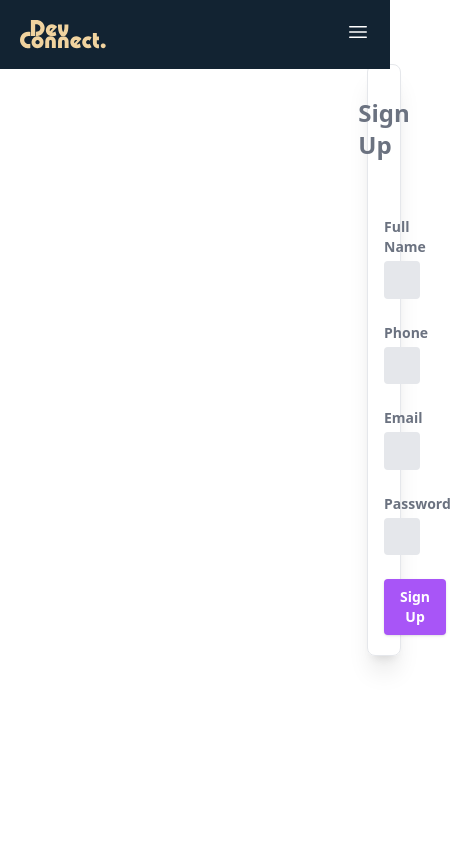
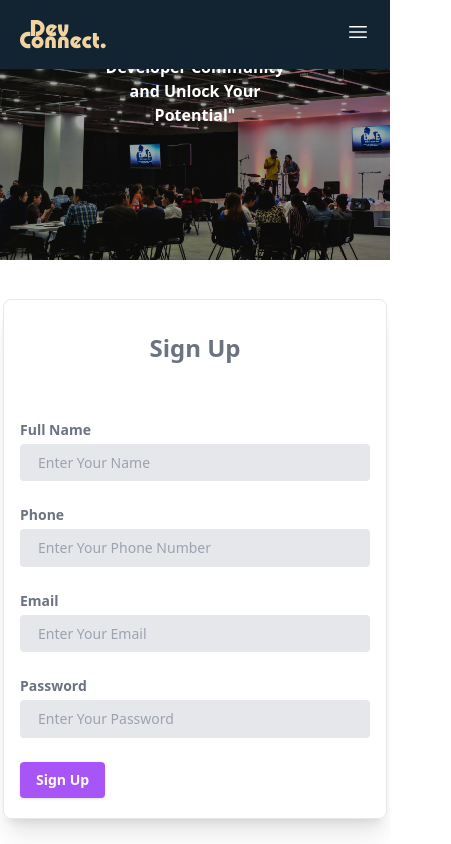
Before and after one commit to 356Adhil/DevConnect, a React (Create React App) app in the folder frontend/: page / in a window 390 px wide. Shown: the whole page, 451 px wide, since content can reach past the window. Built offline with nearby package versions, Linux system fonts and the light colour scheme.

Commit message:
SignUp validation updated...

```diff
--- a/frontend/package.json
+++ b/frontend/package.json
@@ -3,15 +3,18 @@
   "version": "0.1.0",
   "private": true,
   "dependencies": {
+    "@reduxjs/toolkit": "^1.9.3",
     "@testing-library/jest-dom": "^5.16.5",
     "@testing-library/react": "^13.4.0",
     "@testing-library/user-event": "^13.5.0",
     "formik": "^2.2.9",
     "react": "^18.2.0",
     "react-dom": "^18.2.0",
+    "react-redux": "^8.0.5",
     "react-router-dom": "^6.8.1",
     "react-scripts": "5.0.1",
     "react-slick": "^0.29.0",
+    "redux-persist": "^6.0.0",
     "slick-carousel": "^1.8.1",
     "web-vitals": "^2.1.4",
     "yup": "^1.0.2"
--- /dev/null
+++ b/frontend/src/Redux/store.js
@@ -0,0 +1,18 @@
+import {combineReducers, configureStore} from '@reduxjs/toolkit';
+import storage from 'redux-persist/lib/storage'
+import {persistReducer} from 'redux-persist'
+const persistConfig = {
+    key: 'root',
+    version: 1,
+    storage
+}
+
+const reducer = combineReducers({
+
+})
+
+const persistedReducer = persistReducer(persistConfig,reducer)
+
+export default configureStore({
+    reducer:persistedReducer
+})
--- a/frontend/src/components/user/cover/Cover.jsx
+++ b/frontend/src/components/user/cover/Cover.jsx
@@ -22,7 +22,7 @@ function Cover() {
     };
 
     return (
-        <div className='hidden md:block'>
+        <div className=''>
             <Slider {...settings}>
                 <div >
                     <img src={cover1} alt=''/>
--- a/frontend/src/components/user/login/Login.jsx
+++ b/frontend/src/components/user/login/Login.jsx
@@ -31,7 +31,7 @@ function Login() {
   });
 
   return (
-    <div className="flex justify-center mx-96 my-10 rounded-lg py-6 text-sm">
+    <div className="flex justify-center xl:mx-96 xl:my-10 xl:rounded-xl xl:py-6 text-sm">
       <form
         onSubmit={handleSubmit}
         className="w-full max-w-sm shadow-xl px-4 py-5 rounded-lg border"
--- a/frontend/src/index.js
+++ b/frontend/src/index.js
@@ -2,10 +2,19 @@ import React from 'react';
 import ReactDOM from 'react-dom/client';
 import './index.css';
 import App from './App';
+import { Provider } from 'react-redux';
+import store from './Redux/store';
+import {PersistGate} from 'redux-persist/integration/react'
+import {persistStore} from 'redux-persist'
 
+let persister = persistStore(store)
 const root = ReactDOM.createRoot(document.getElementById('root'));
 root.render(
   <React.StrictMode>
+    <Provider store={store}>
+    <PersistGate persistor={persister}>
     <App />
+    </PersistGate>
+    </Provider>
   </React.StrictMode>
 );
```
Also changed, not shown: 1 other file (tests, documents, lock files or other folders).
